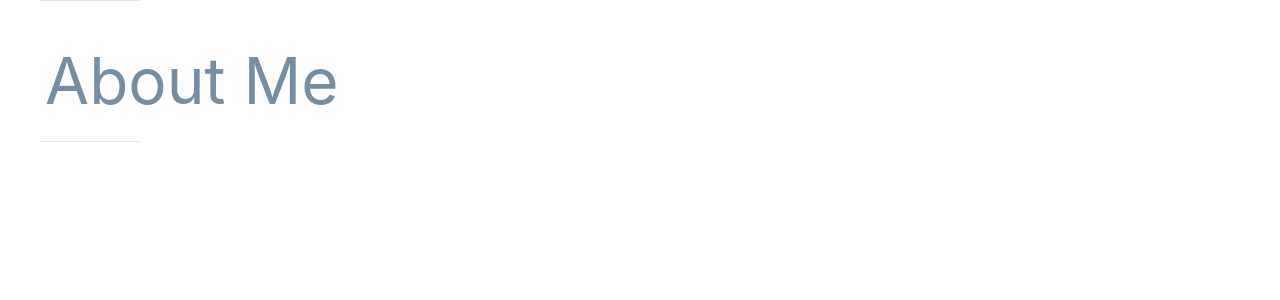
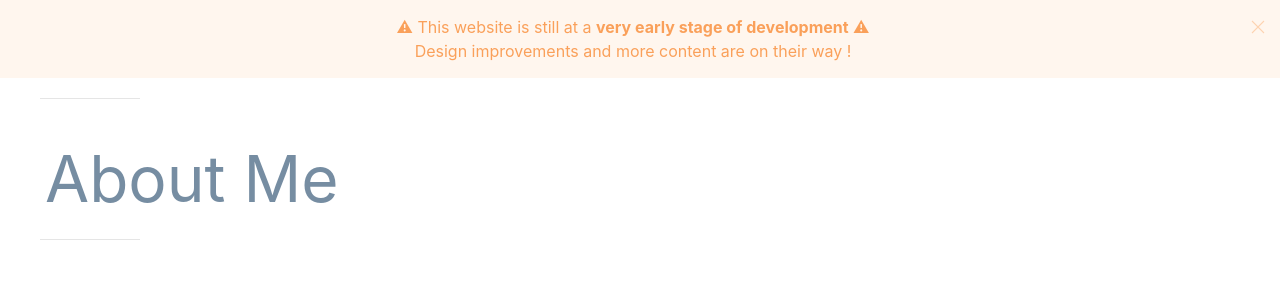
Before and after one commit to Nathanmalnoury/portfolio, a Django app: page / in a window 1280 px wide. Shown: the part 80-380 px from the top of the page. Run offline with Django 3.2, Linux system fonts and the light colour scheme; data that the repository does not hold is empty; some libraries are stand-ins or nearby versions.

Commit message:
add a wip disclaimer

```diff
--- a/personal_portfolio/templates/base.html
+++ b/personal_portfolio/templates/base.html
@@ -57,6 +57,12 @@
 
     </nav>
 
+<div uk-sticky>
+    <div class="uk-alert-warning" uk-alert style="text-align: center;">
+        <a class="uk-alert-close" uk-close></a>
+         ⚠ This website is still at a <b>very early stage of development</b> ⚠ <br> Design improvements and more content are on their way !
+    </div>
+</div>
 
     <div class="uk-container">
         <hr class="uk-divider-small">
```
